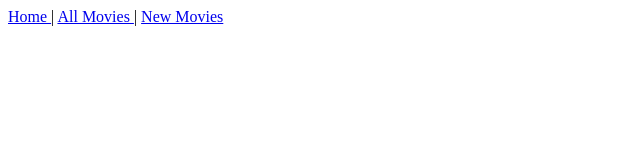
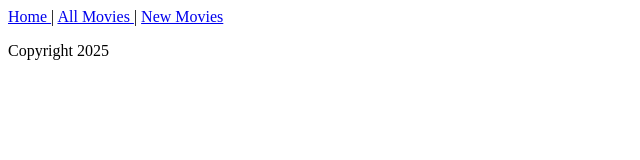
Before and after one commit to mbcheruff99/movie-frontend, a React (Vite) app: page / in a window 1280 px wide. Shown: the top 160 px of the page, without its empty margins (0-640 px from the left). Built offline with nearby package versions, Linux system fonts and the light colour scheme.

Commit message:
deleted all and tried again with just header and footer

```diff
--- a/index.html
+++ b/index.html
@@ -2,7 +2,6 @@
 <html lang="en">
   <head>
     <meta charset="UTF-8" />
-    <link rel="icon" type="image/svg+xml" href="/vite.svg" />
     <meta name="viewport" content="width=device-width, initial-scale=1.0" />
     <title>movie-frontend</title>
   </head>
--- a/package.json
+++ b/package.json
@@ -10,6 +10,7 @@
     "preview": "vite preview"
   },
   "dependencies": {
+    "axios": "^1.13.2",
     "react": "^19.2.0",
     "react-dom": "^19.2.0"
   },
--- a/src/App.jsx
+++ b/src/App.jsx
@@ -1,13 +1,11 @@
-import { Header } from "./Header"
-
-function MovieIndex() {
-
-}
+import { Footer } from "./Footer";
+import { Header } from "./Header";
 
 function App() {
   return (
     <div>
       <Header/>
+      <Footer/>
     </div>
   );
 }
--- /dev/null
+++ b/src/Footer.jsx
@@ -0,0 +1,7 @@
+export function Footer() {
+  return (
+    <div>
+      <p> Copyright 2025</p>
+    </div>
+  );
+}
```
Also changed, not shown: src/Header.jsx (+4 -4 lines), 1 other file (tests, documents, lock files or other folders).
